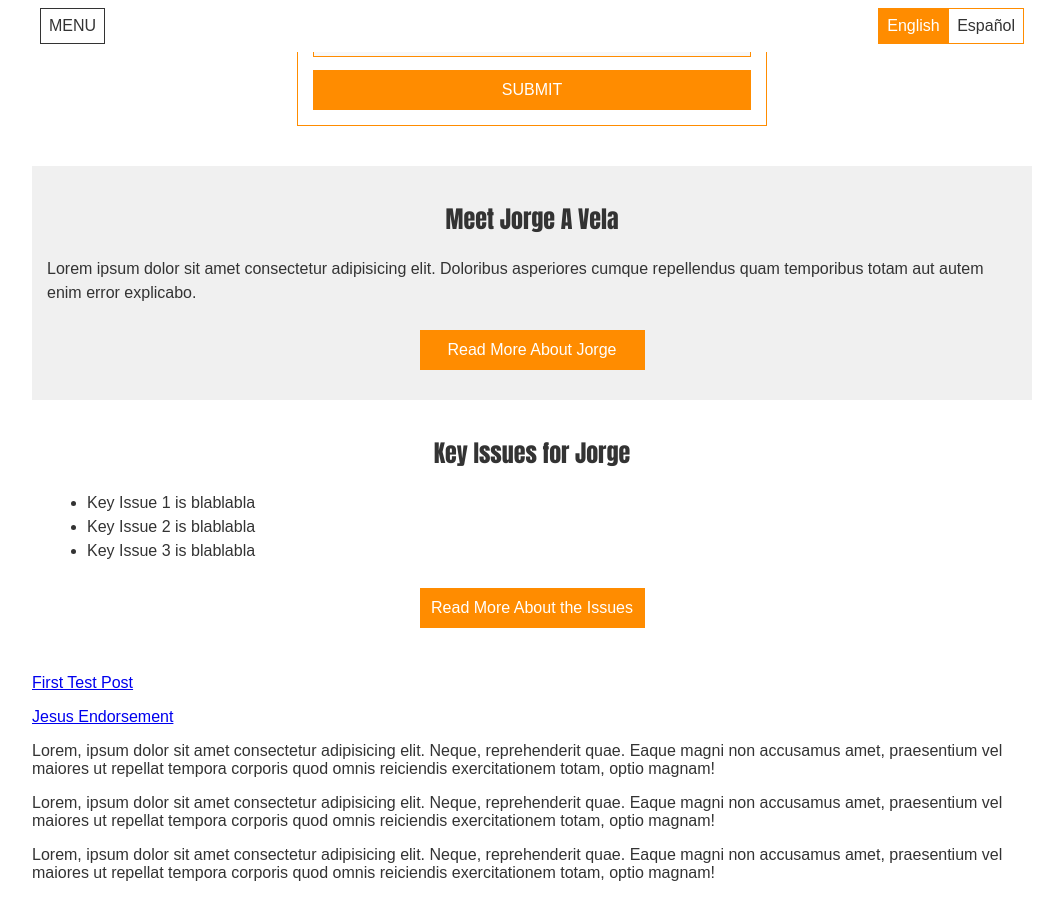
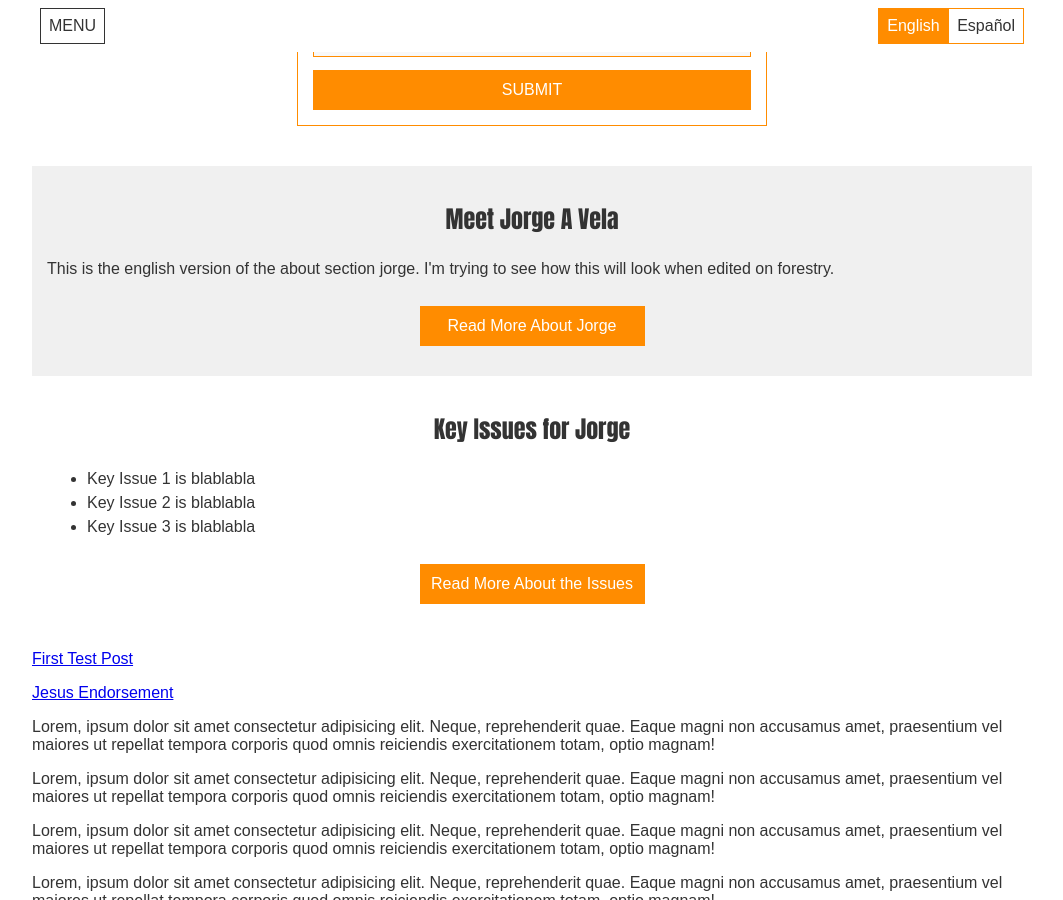
Before and after one commit to vela2018/vela2018.github.io, a Jekyll site: the page built from index.html, in a window 1280 px wide and 900 px high, scrolled down 399 px. Shown: the whole window, without its empty margins (108-1171 px from the left). Built offline with Jekyll 4.4.1, drawn with Linux system fonts in a browser that asks for light colours.

Commit message:
Update from Forestry.io - Updated index.html

```diff
--- a/index.html
+++ b/index.html
@@ -1,17 +1,18 @@
 ---
 layout: default
+English_About_Jorge: This is the english version of the about section jorge. I'm trying
+  to see how this will look when edited on forestry.
+Spanish_About_Jorge: Esta orasion es en espanol. Pertenese a la seccion que dice meet
+  jorge a vela. Esta orasion es en espanol. Esta orasion es en espanol. Esta orasion
+  es en espanol.
+English_Key_Issue_One: Key Issue 1 is blablabla
+English_Key_Issue_Two: Key Issue 2 is blablabla
+English_Key_Issue_Three: Key Issue 3 is blablabla
+Spanish_Key_Issue_One: Temp de importancia uno
+Spanish_Key_Issue_Two: Temp de importancia dos
+Spanish_Key_Issue_Three: Temp de importancia tres
 
-English_About_Jorge: "Lorem ipsum dolor sit amet consectetur adipisicing elit. Doloribus asperiores cumque repellendus quam temporibus totam aut autem enim error explicabo."
-Spanish_About_Jorge: "Esta orasion es en espanol. Pertenese a la seccion que dice meet jorge a vela. Esta orasion es en espanol. Esta orasion es en espanol. Esta orasion es en espanol."
-
-English_Key_Issue_One: "Key Issue 1 is blablabla"
-English_Key_Issue_Two: "Key Issue 2 is blablabla"
-English_Key_Issue_Three: "Key Issue 3 is blablabla"
-Spanish_Key_Issue_One: "Temp de importancia uno"
-Spanish_Key_Issue_Two: "Temp de importancia dos"
-Spanish_Key_Issue_Three: "Temp de importancia tres"
 ---
-
 <div class="page-home">
 
   <h1 class="name">Jorge A Vela</h1>
```
